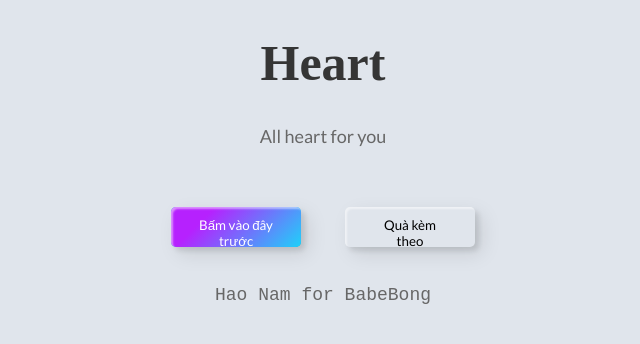
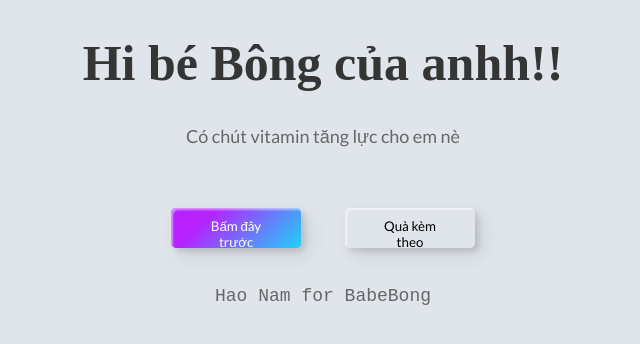
Before and after one commit to MasonLearnCode/makeBongLaugh, a plain HTML site: page index.html in a window 1280 px wide. Shown: the whole page, without its empty margins (317-957 px from the left). Drawn offline with Linux system fonts and the light colour scheme.

Commit message:
Update index.html

```diff
--- a/index.html
+++ b/index.html
@@ -11,10 +11,10 @@
 </head>
 <body>
 
-     <h1>Heart</h1>
-     <p>All heart for you</p>
+     <h1>Hi bé Bông của anhh!!</h1>
+     <p>Có chút vitamin tăng lực cho em nè</p>
      <div class="frame">
-       <button class="custom-btn btn-9" onclick="openPage(9)">Bấm vào đây trước</button>
+       <button class="custom-btn btn-9" onclick="openPage(9)">Bấm đây trước</button>
        <button class="custom-btn btn-16" onclick="openPage(16)">Quà kèm theo</button>
        <p style="font-family: Andale Mono, monospace;">
          Hao Nam for BabeBong</p>
```
